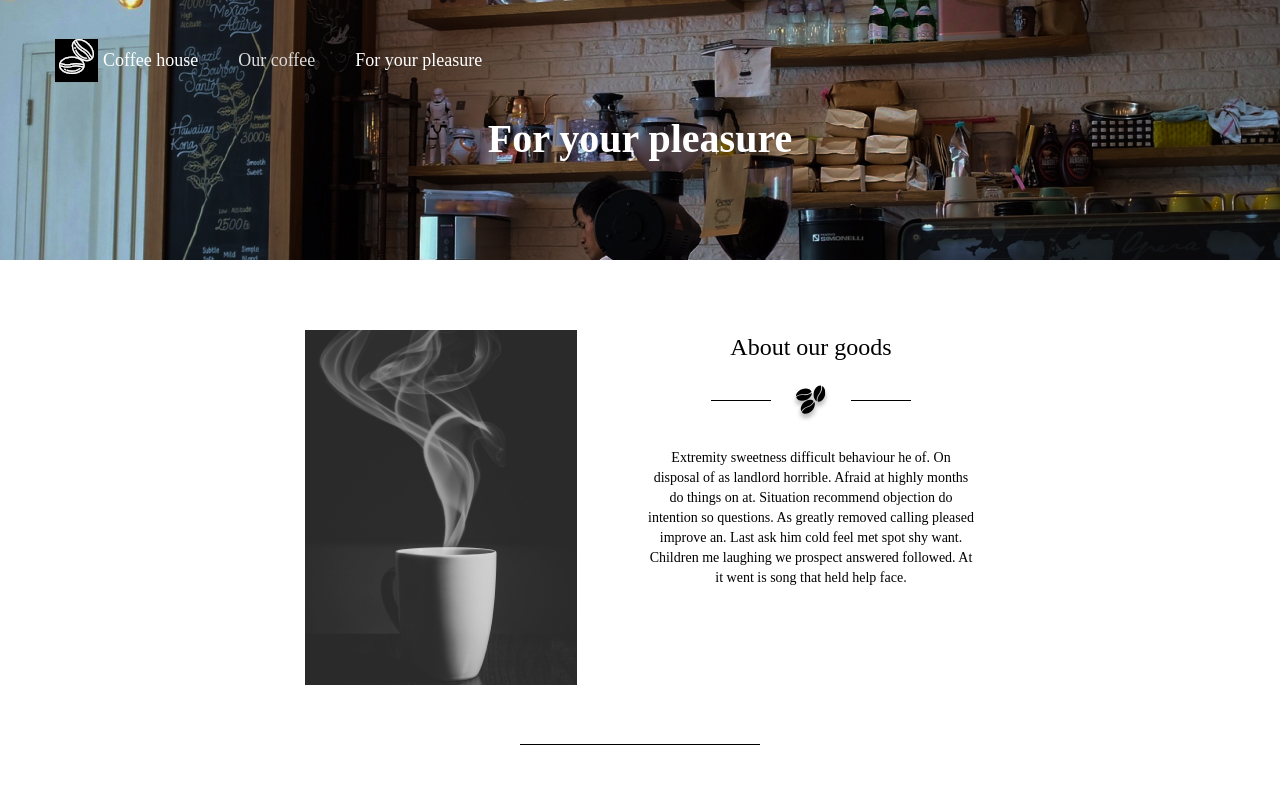
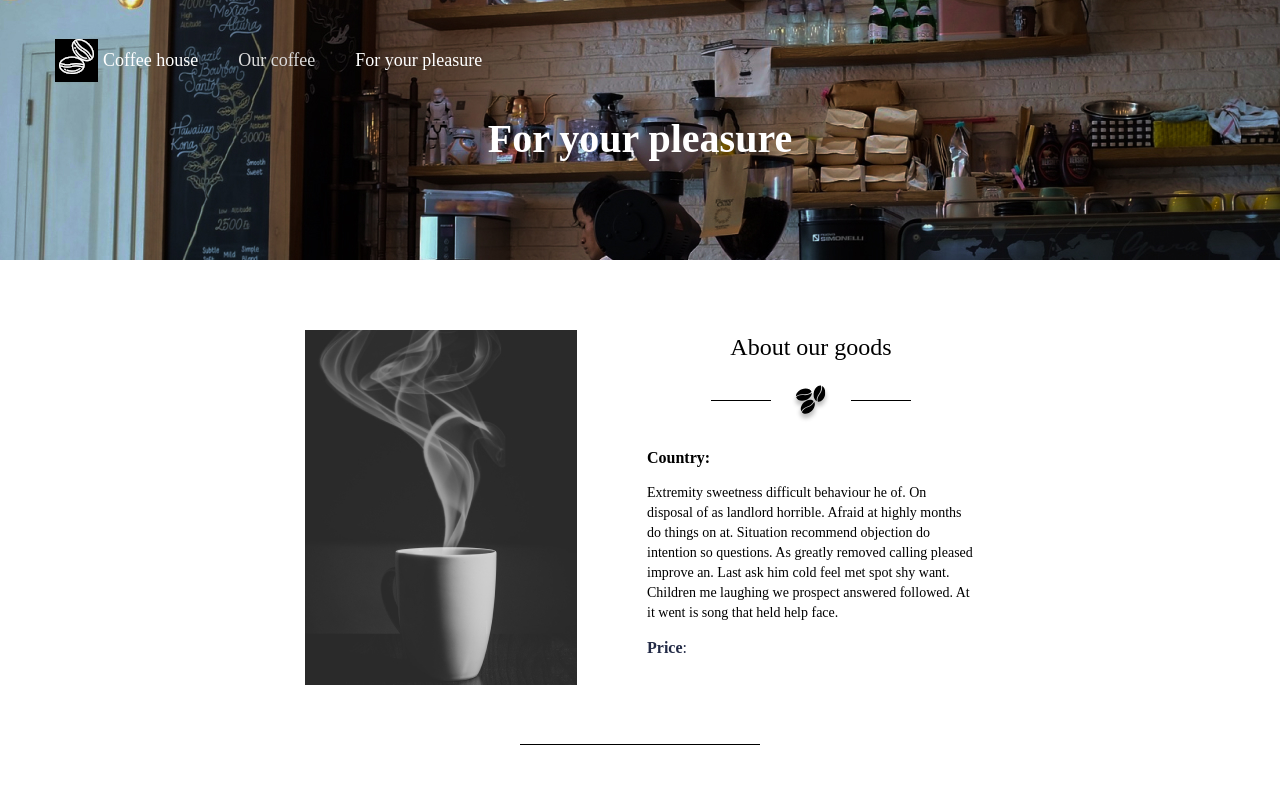
Before and after one commit to Dmitriifd/react-coffee-shop, a React (Create React App) app: page /goods in a window 1280 px wide. Shown: the top 800 px of the page. Built offline with nearby package versions, Linux system fonts and the light colour scheme.

Commit message:
singlepage

```diff
--- a/src/components/about/About.js
+++ b/src/components/about/About.js
@@ -10,17 +10,21 @@ const About = ({ photo, title, country, price }) => {
 					</div>
 					<div className='coffee__info'>
 						<h2 className='coffee__title'>{title}</h2>
-						<p className='coffee__country'>{country}</p>
 						<div className='coffee__title-decor decor'>
 							<Decor fill={'#000'} />
 						</div>
+						<p className='coffee__country'>
+							<b>Country:</b> {country}
+						</p>
 						<div className='coffee__text'>
 							Extremity sweetness difficult behaviour he of. On disposal of as landlord horrible. Afraid at highly
 							months do things on at. Situation recommend objection do intention so questions. As greatly removed
 							calling pleased improve an. Last ask him cold feel met spot shy want. Children me laughing we prospect
 							answered followed. At it went is song that held help face.
 						</div>
-						<p className='coffee__price'>{price}</p>
+						<p className='coffee__price'>
+							<b>Price</b>: <span>{price}</span>
+						</p>
 					</div>
 				</div>
 			</section>
--- a/src/styles/style.scss
+++ b/src/styles/style.scss
@@ -223,6 +223,22 @@
 	}
 }
 
+.coffee__country {
+	font-weight: 700;
+	font-size: 16px;
+	line-height: 20px;
+	color: #000000;
+	margin-bottom: 15px;
+}
+.coffee__price {
+	span {
+		font-weight: 700;
+		font-size: 16px;
+		line-height: 20px;
+		color: #000000;
+	}
+}
+
 .coffee__title {
 	font-weight: 400;
 	font-size: 24px;
@@ -279,9 +295,9 @@
 	font-weight: 400;
 	font-size: 14px;
 	line-height: 20px;
-	text-align: center;
 	max-width: 346px;
 	color: #000000;
+	margin-bottom: 15px;
 }
 
 .products {
```
